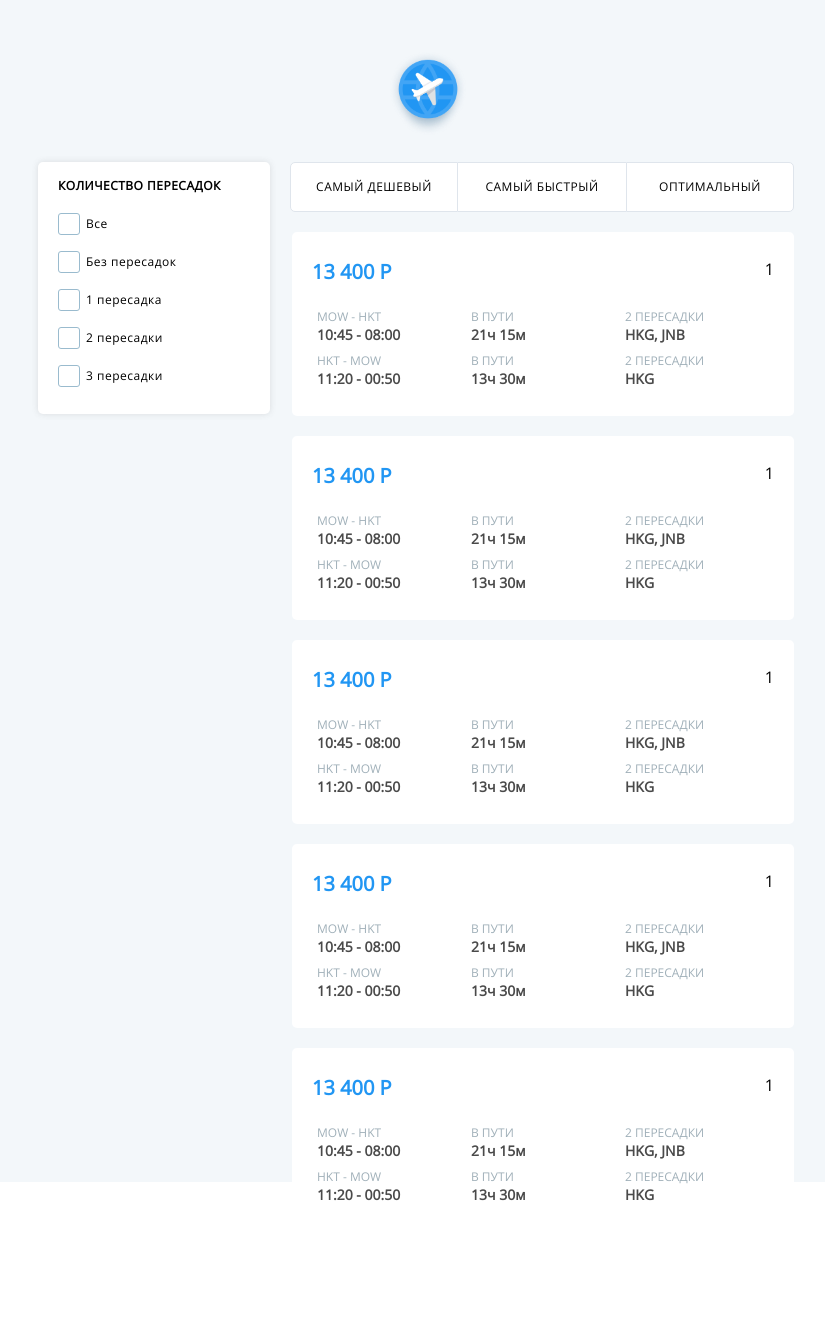
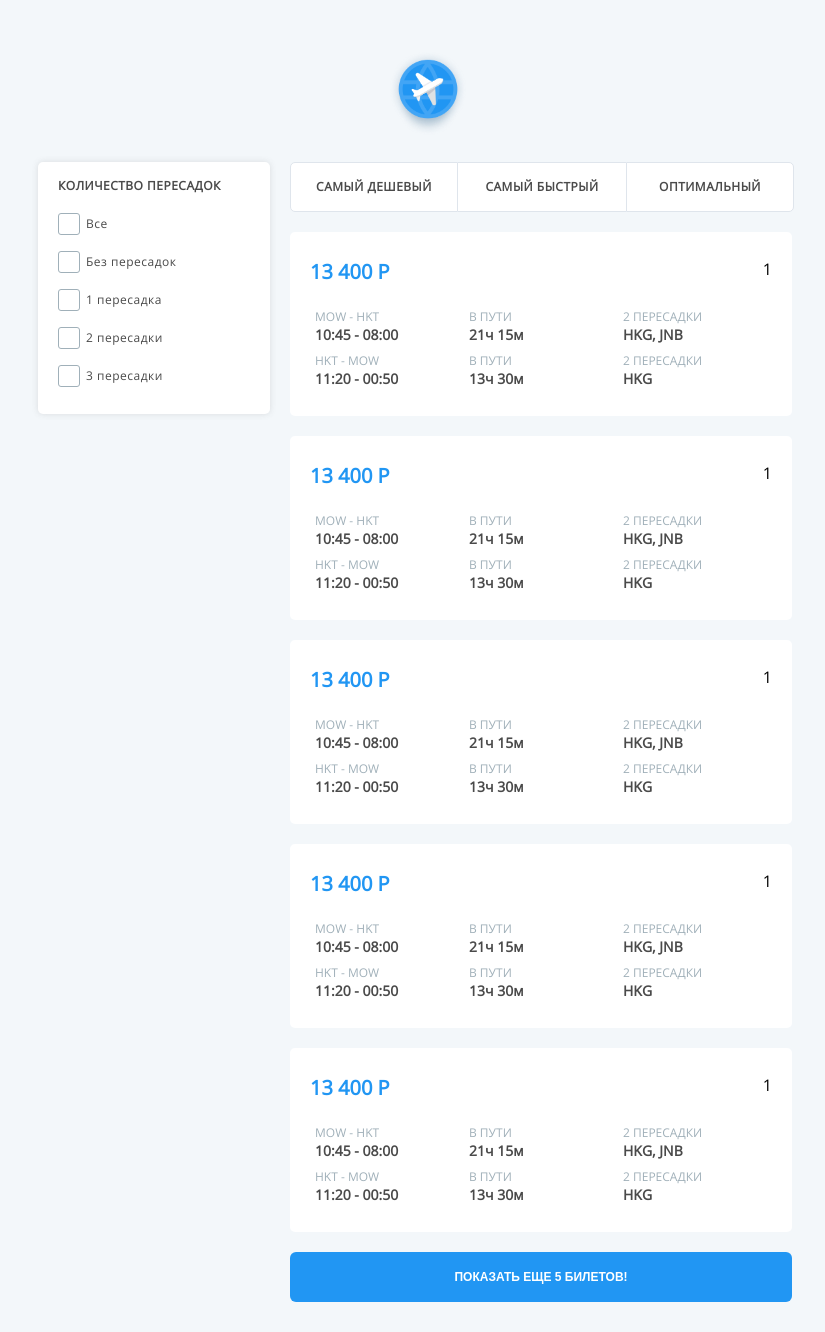
Before and after one commit to GlebTroyakov/aviasales, a React (Create React App) app: page / in a window 1280 px wide. Shown: the whole page, without its empty margins (227-1052 px from the left). Before the commit the page ends 1252 px from the top, so only its background shows below. Built offline with nearby package versions, Linux system fonts and the light colour scheme.

Commit message:
added colors

```diff
--- a/src/components/App/App.module.scss
+++ b/src/components/App/App.module.scss
@@ -1,10 +1,12 @@
+@import "../../styles/colors.scss";
+
 .app {
   box-sizing: border-box;
   margin: 0 auto;
   padding: 0;
   width: 950px;
   min-height: 100vh;
-  background-color: #f3f7fa;
+  background-color: $back-blue;
 }
 
 .app-logo {
--- a/src/components/Content/Content.module.scss
+++ b/src/components/Content/Content.module.scss
@@ -1,6 +1,7 @@
 .content {
   box-sizing: border-box;
-  margin: 0 auto;
-  padding: 0;
-  display: flex;
+  margin: 0 100px;
+  display: grid;
+  grid-template-columns: 232px 502px;
+  gap: 20px;
 }
--- a/src/components/Content/Content.tsx
+++ b/src/components/Content/Content.tsx
@@ -2,7 +2,6 @@ import React from "react";
 import { TransferFilter } from "../TransferFilter";
 import { TicketSorting } from "../TicketSorting";
 import { Tickets } from "../Tickets";
-import { ShowMore } from "../ShowMore";
 
 import classes from "./Content.module.scss";
 
@@ -10,9 +9,10 @@ export function Content() {
   return (
     <div className={classes.content}>
       <TransferFilter />
-      <TicketSorting />
-      <Tickets />
-      <ShowMore />
+      <div>
+        <TicketSorting />
+        <Tickets />
+      </div>
     </div>
   );
 }
--- /dev/null
+++ b/src/components/ShowMore/ShowMore.module.scss
@@ -0,0 +1,22 @@
+@import "../../styles/colors.scss";
+
+.show-more {
+  box-sizing: border-box;
+  padding: 15px;
+  width: 502px;
+  height: 50px;
+  background-color: $main-blue;
+  text-align: center;
+  font-size: 12px;
+  font-weight: 900;
+  color: $back-white;
+  border-radius: 6px;
+  margin-bottom: 30px;
+  border: none;
+  outline: none;
+  cursor: pointer;
+}
+
+.show-more:hover {
+  background-color: $hover-blue;
+}
--- a/src/components/ShowMore/ShowMore.tsx
+++ b/src/components/ShowMore/ShowMore.tsx
@@ -1,3 +1,7 @@
+import classes from "./ShowMore.module.scss";
+
 export function ShowMore() {
-  return <div className="showMore"></div>;
+  return (
+    <button className={classes["show-more"]}>ПОКАЗАТЬ ЕЩЕ 5 БИЛЕТОВ!</button>
+  );
 }
--- a/src/components/Ticket/Ticket.module.scss
+++ b/src/components/Ticket/Ticket.module.scss
@@ -1,10 +1,11 @@
+@import "../../styles/colors.scss";
+
 .ticket {
   box-sizing: border-box;
-  position: relative;
   height: 184px;
   width: 502px;
   border-radius: 5px;
-  background-color: #fff;
+  background-color: $back-white;
   margin-bottom: 20px;
   display: flex;
   flex-direction: column;
@@ -20,7 +21,7 @@
 
 .ticket-price {
   font-size: 20px;
-  color: #2196f3;
+  color: $main-blue;
   font-weight: 900;
 }
 
@@ -31,14 +32,14 @@
 }
 
 .up-cell {
-  color: #a0b0b9;
+  color: $light-text;
   font-size: 12px;
   font-weight: 500;
   padding: 0 5px;
 }
 
 .down-cell {
-  color: #4a4a4a;
+  color: $dark-text;
   font-weight: 600;
   font-size: 14px;
   padding: 0 5px;
--- a/src/components/TicketSorting/TicketSorting.module.scss
+++ b/src/components/TicketSorting/TicketSorting.module.scss
@@ -1,13 +1,14 @@
+@import "../../styles/colors.scss";
+
 .ticket-sorting {
   box-sizing: border-box;
-  position: relative;
   height: 50px;
   min-width: 502px;
-  left: 120px;
   display: flex;
   flex-wrap: nowrap;
   line-height: 18px;
   letter-spacing: 0.5px;
+  margin-bottom: 20px;
 
   @media (min-width: 768px) {
     display: flex;
@@ -32,24 +33,26 @@
       padding: 15px;
       height: 100%;
       box-sizing: border-box;
-      border-top: solid 1px #dfe5ec;
-      border-bottom: solid 1px #dfe5ec;
-      background-color: #ffffff;
+      border-top: solid 1px $border;
+      border-bottom: solid 1px $border;
+      background-color: $back-white;
       font-size: 12px;
+      font-weight: 900;
+      color: $dark-text;
       text-align: center;
       cursor: pointer;
     }
 
     .transfer-sorting_checkbox:checked + label {
-      background-color: #2196f3;
-      border: #2196f3;
-      color: #ffffff;
+      background-color: $main-blue;
+      border: $main-blue;
+      color: $back-white;
     }
 
     .transfer-sorting_checkbox:hover + label {
-      background-color: #78bbf1;
-      border: #78bbf1;
-      color: #ffffff;
+      background-color: $hover-blue;
+      border: $hover-blue;
+      color: $back-white;
     }
 
     .ticket-sorting_label__left {
@@ -58,11 +61,13 @@
       padding: 15px;
       height: 100%;
       box-sizing: border-box;
-      border: solid 1px #dfe5ec;
+      border: solid 1px $border;
       border-top-left-radius: 5px;
       border-bottom-left-radius: 5px;
-      background-color: #ffffff;
+      background-color: $back-white;
       font-size: 12px;
+      font-weight: 900;
+      color: $dark-text;
       text-align: center;
       cursor: pointer;
     }
@@ -73,11 +78,13 @@
       padding: 15px;
       height: 100%;
       box-sizing: border-box;
-      border: solid 1px #dfe5ec;
+      border: solid 1px $border;
       border-top-right-radius: 5px;
       border-bottom-right-radius: 5px;
-      background-color: #ffffff;
+      background-color: $back-white;
       font-size: 12px;
+      font-weight: 900;
+      color: $dark-text;
       text-align: center;
       cursor: pointer;
     }
--- a/src/components/Tickets/Tickets.module.scss
+++ b/src/components/Tickets/Tickets.module.scss
@@ -1,5 +1,5 @@
 .tickets {
-  position: relative;
-  left: -380px;
-  top: 70px;
+  // position: relative;
+  // left: -380px;
+  // top: 70px;
 }
--- a/src/components/Tickets/Tickets.tsx
+++ b/src/components/Tickets/Tickets.tsx
@@ -1,3 +1,4 @@
+import { ShowMore } from "../ShowMore";
 import { Ticket } from "../Ticket/Ticket";
 import classes from "./Tickets.module.scss";
 
@@ -44,5 +45,10 @@ export function Tickets() {
     />,
   ];
 
-  return <div className={classes.tickets}>{tickets}</div>;
+  return (
+    <div className={classes.tickets}>
+      {tickets}
+      <ShowMore />
+    </div>
+  );
 }
--- a/src/components/TransferFilter/TransferFilter.module.scss
+++ b/src/components/TransferFilter/TransferFilter.module.scss
@@ -1,19 +1,21 @@
+@import "../../styles/colors.scss";
+
 .transfer-filter {
   box-sizing: border-box;
   margin: 0;
-  position: relative;
   height: 252px;
   min-width: 232px;
   left: 100px;
   border-radius: 5px;
-  background-color: #fff;
+  background-color: $back-white;
   display: flex;
   flex-direction: column;
   align-items: flex-start;
   font-size: 12px;
-  box-shadow: 0 0 6px rgba(117, 115, 115, 0.2);
+  box-shadow: 0 0 6px $shadow;
   line-height: 18px;
   letter-spacing: 0.5px;
+  color: $dark-text;
   cursor: pointer;
 
   .transfer-filter_title {
@@ -29,7 +31,7 @@
   }
 
   .transfer-filter_label:hover {
-    background-color: #f1fcff;
+    background-color: $hover-light-blue;
   }
 
   .transfer-filter_label {
@@ -50,7 +52,7 @@
     height: 20px;
     flex-shrink: 0;
     flex-grow: 0;
-    border: 1px solid #9abbce;
+    border: 1px solid $light-text;
     border-radius: 0.25em;
     margin-right: 0.5em;
     background-repeat: no-repeat;
@@ -59,7 +61,7 @@
   }
 
   .transfer-filter_checkbox:checked + label::before {
-    border-color: #2196f3;
+    border-color: $main-blue;
     background-image: url("../../images/Shape.svg");
   }
 }
--- /dev/null
+++ b/src/styles/colors.scss
@@ -0,0 +1,9 @@
+$main-blue: #2196f3;
+$hover-blue: #78bbf1;
+$hover-light-blue: #f1fcff;
+$dark-text: #4a4a4a;
+$light-text: #a0b0b9;
+$back-white: #ffffff;
+$back-blue: #f3f7fa;
+$border: #dfe5ec;
+$shadow: rgba(117, 115, 115, 0.2);
```
Also changed, not shown: src/components/ShowMore/ShowMore.css (deleted).
